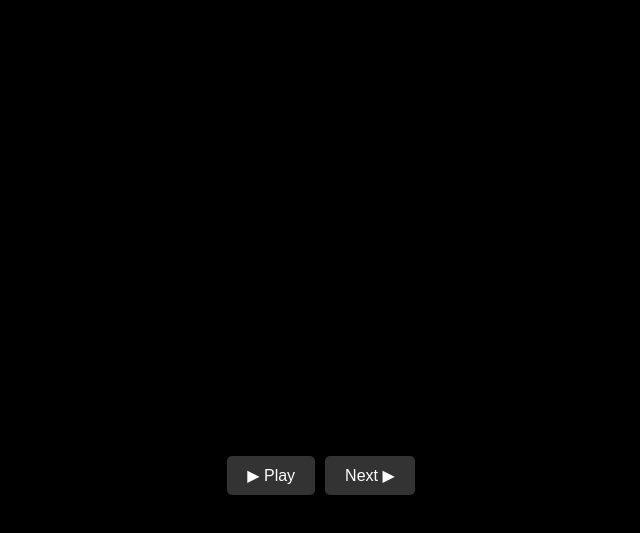
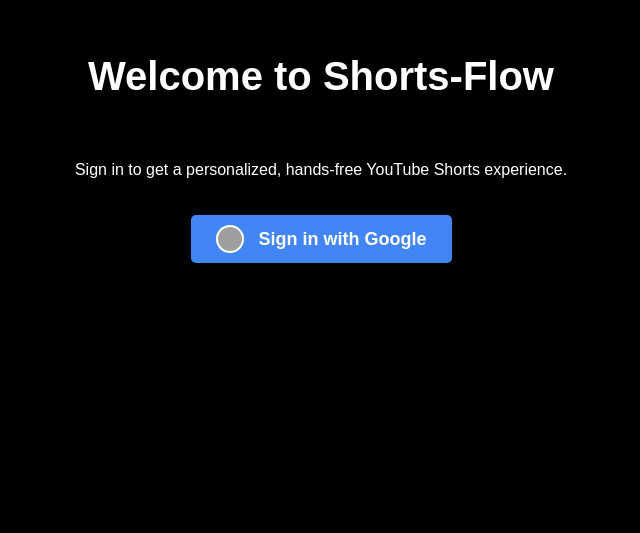
Before and after one commit to kalnal0928/shorts-flow, a React (Create React App) app: page / in a window 1280 px wide. Shown: the part 255-788 px from the top of the page, without its empty margins (319-959 px from the left). Built offline with nearby package versions, Linux system fonts and the light colour scheme; grey boxes are pictures that could not be loaded.

Commit message:
코드 수정

```diff
--- a/package.json
+++ b/package.json
@@ -3,17 +3,19 @@
   "version": "0.1.0",
   "private": true,
   "dependencies": {
+    "@react-oauth/google": "^0.12.2",
     "@testing-library/dom": "^10.4.1",
     "@testing-library/jest-dom": "^6.9.1",
     "@testing-library/react": "^16.3.0",
     "@testing-library/user-event": "^13.5.0",
+    "axios": "^1.13.2",
     "react": "^19.2.0",
     "react-dom": "^19.2.0",
     "react-scripts": "5.0.1",
     "react-youtube": "^10.1.0",
     "web-vitals": "^2.1.4"
   },
-  "homepage": "https://{github-username}.github.io/{repository-name}",
+  "homepage": "https://kalnal0928.github.io/shorts-flow",
   "scripts": {
     "start": "react-scripts start",
     "build": "react-scripts build",
--- a/src/App.css
+++ b/src/App.css
@@ -51,3 +51,80 @@
 .controls button:hover {
   background-color: #555;
 }
+
+/* --- Login View Styles --- */
+.login-container {
+  display: flex;
+  flex-direction: column;
+  align-items: center;
+  gap: 20px;
+  padding: 20px;
+  text-align: center;
+}
+
+.login-container h1 {
+  font-size: 2.5rem;
+}
+
+.login-button {
+  display: flex;
+  align-items: center;
+  gap: 15px;
+  padding: 10px 25px;
+  font-size: 18px;
+  font-weight: bold;
+  cursor: pointer;
+  background-color: #4285F4;
+  color: #fff;
+  border: none;
+  border-radius: 5px;
+  transition: background-color 0.3s ease;
+  box-shadow: 0 2px 4px 0 rgba(0,0,0,0.25);
+}
+
+.login-button:hover {
+  background-color: #357ae8;
+}
+
+.login-button img {
+  width: 24px;
+  height: 24px;
+  background-color: #fff;
+  border-radius: 50%;
+  padding: 2px;
+}
+
+
+/* --- User Profile Styles --- */
+.user-profile {
+  position: absolute;
+  top: 15px;
+  right: 20px;
+  display: flex;
+  align-items: center;
+  gap: 10px;
+  background-color: rgba(0, 0, 0, 0.5);
+  padding: 5px 10px;
+  border-radius: 20px;
+  z-index: 10;
+}
+
+.user-profile img {
+  width: 30px;
+  height: 30px;
+  border-radius: 50%;
+}
+
+.logout-button {
+  background: #555;
+  color: white;
+  border: none;
+  padding: 5px 10px;
+  border-radius: 5px;
+  cursor: pointer;
+  font-size: 12px;
+}
+
+.logout-button:hover {
+  background: #777;
+}
--- a/src/App.js
+++ b/src/App.js
@@ -1,101 +1,108 @@
 import React, { useState, useRef, useEffect } from 'react';
 import YouTube from 'react-youtube';
+import { useGoogleLogin } from '@react-oauth/google';
+import axios from 'axios';
 import './App.css';
 
 function App() {
-  // Hardcoded list of YouTube Shorts video IDs
-  // You can replace these with your own desired Shorts IDs
-  const videoIds = [
-    '0aQjb7iR5d8', // Example Short ID 1
-    'Mjj_KzW270U', // Example Short ID 2
-    'y2A0P2j9j94', // Example Short ID 3
-    'F_Bv1zN5b1o', // Example Short ID 4
-    'yG4q-75sF4E', // Example Short ID 5
-    // Add more Shorts IDs as needed
-  ];
+  const [user, setUser] = useState(null); // To store user profile
+  const [token, setToken] = useState(null); // To store access token
+
+  // Hardcoded list of YouTube Shorts video IDs (will be replaced by API call later)
+  const [videoIds, setVideoIds] = useState([
+    '0aQjb7iR5d8',
+    'Mjj_KzW270U',
+    'y2A0P2j9j94',
+    'F_Bv1zN5b1o',
+    'yG4q-75sF4E',
+  ]);
 
   const [currentVideoIndex, setCurrentVideoIndex] = useState(0);
   const [isPlaying, setIsPlaying] = useState(false);
-  const playerRef = useRef(null); // To store the YouTube Player instance
+  const playerRef = useRef(null);
 
-  // YouTube Player options
+  const login = useGoogleLogin({
+    onSuccess: async (tokenResponse) => {
+      setToken(tokenResponse.access_token);
+      try {
+        const res = await axios.get('https://www.googleapis.com/oauth2/v3/userinfo', {
+          headers: {
+            Authorization: `Bearer ${tokenResponse.access_token}`,
+          },
+        });
+        setUser(res.data);
+      } catch (err) {
+        console.error('Error fetching user info: ', err);
+      }
+    },
+    onError: (error) => console.error('Login Failed:', error),
+    scope: 'https://www.googleapis.com/auth/youtube.readonly', // Request access to YouTube data
+  });
+
+  const logout = () => {
+    setUser(null);
+    setToken(null);
+    // Optionally, you can revoke the token
+    // googleLogout(); // from @react-oauth/google
+  };
+
+  // --- YouTube Player Logic (mostly unchanged) ---
   const opts = {
     height: '100%',
     width: '100%',
     playerVars: {
-      autoplay: 1, // Auto-play the video
-      controls: 0, // Hide player controls
-      disablekb: 1, // Disable keyboard controls
-      modestbranding: 1, // Hide YouTube logo
-      rel: 0, // Do not show related videos
-      showinfo: 0, // Hide video title and uploader info
-      iv_load_policy: 3, // Do not show video annotations
-      loop: 1, // loop the video by default
-      playlist: videoIds[currentVideoIndex], // Needed for looping a single video if `loop` is 1
+      autoplay: 1, controls: 0, disablekb: 1, modestbranding: 1,
+      rel: 0, showinfo: 0, iv_load_policy: 3, loop: 1,
+      playlist: videoIds[currentVideoIndex],
     },
   };
 
-  // When the player is ready, store the instance and start playing
   const onPlayerReady = (event) => {
     playerRef.current = event.target;
     playerRef.current.playVideo();
     setIsPlaying(true);
   };
 
-  // When a video ends, go to the next one
   const onPlayerStateChange = (event) => {
-    // YT.PlayerState.ENDED is 0
-    // YT.PlayerState.PLAYING is 1
-    // YT.PlayerState.PAUSED is 2
     if (event.data === window.YT.PlayerState.ENDED) {
       handleNextVideo();
-    } else if (event.data === window.YT.PlayerState.PLAYING) {
-      setIsPlaying(true);
-    } else if (event.data === window.YT.PlayerState.PAUSED || event.data === window.YT.PlayerState.BUFFERING) {
-      setIsPlaying(false);
+    }
+    setIsPlaying(event.data === window.YT.PlayerState.PLAYING);
+  };
+
+  const handlePlayPause = () => {
+    if (playerRef.current) {
+      isPlaying ? playerRef.current.pauseVideo() : playerRef.current.playVideo();
     }
   };
 
-  // Handle Play/Pause button click
-  const handlePlayPause = () => {
+  const handleNextVideo = () => {
+    const nextIndex = (currentVideoIndex + 1) % videoIds.length;
+    setCurrentVideoIndex(nextIndex);
     if (playerRef.current) {
-      if (isPlaying) {
-        playerRef.current.pauseVideo();
-      } else {
-        playerRef.current.playVideo();
-      }
-      setIsPlaying(!isPlaying);
+      playerRef.current.loadVideoById(videoIds[nextIndex], 0);
     }
   };
 
-  // Handle Next Video button click
-  const handleNextVideo = () => {
-    setCurrentVideoIndex((prevIndex) => (prevIndex + 1) % videoIds.length);
-    // Explicitly set loop to 0 when moving to next video,
-    // then set it back to 1 for the new video ID for consistent looping behavior
-    // This is a workaround for YouTube API's playlist/loop interaction
-    if (playerRef.current) {
-      playerRef.current.loadVideoById(videoIds[(currentVideoIndex + 1) % videoIds.length], 0);
-      playerRef.current.playVideo(); // Ensure play after loading
+  useEffect(() => {
+    if (user && token) {
+      // TODO: Fetch personalized shorts from YouTube API
+      console.log('Logged in! Ready to fetch YouTube data with token:', token);
+      // For now, we just use the hardcoded list.
+      // setVideoIds([]); // You might want to clear the default list
     }
-    setIsPlaying(true);
-  };
-
-  useEffect(() => {
-    // When currentVideoIndex changes, update the playlist option
-    // This effect is mostly for the `playlist` option to work correctly
-    // or when the videoId passed to YouTube component changes
-    const currentVideoId = videoIds[currentVideoIndex];
-    if (playerRef.current && (playerRef.current.getVideoData().video_id !== currentVideoId)) {
-        playerRef.current.loadVideoById(currentVideoId, 0); // Load new video at 0 seconds
-        playerRef.current.playVideo();
-        setIsPlaying(true);
-    }
-  }, [currentVideoIndex, videoIds]);
-
+  }, [user, token]);
 
   return (
     <div className="App">
+      {user ? (
+        // --- Logged-in View ---
+        <>
+          <div className="user-profile">
+            <img src={user.picture} alt={user.name} />
+            <span>Welcome, {user.given_name || user.name}</span>
+            <button onClick={logout} className="logout-button">Logout</button>
+          </div>
           <div className="video-container">
             <YouTube
               videoId={videoIds[currentVideoIndex]}
@@ -105,13 +112,21 @@
             />
           </div>
           <div className="controls">
-        <button onClick={handlePlayPause}>
-          {isPlaying ? '❚❚ Pause' : '▶ Play'}
-        </button>
-        <button onClick={handleNextVideo}>
-          Next ▶
+            <button onClick={handlePlayPause}>{isPlaying ? '❚❚ Pause' : '▶ Play'}</button>
+            <button onClick={handleNextVideo}>Next ▶</button>
+          </div>
+        </>
+      ) : (
+        // --- Logged-out View ---
+        <div className="login-container">
+          <h1>Welcome to Shorts-Flow</h1>
+          <p>Sign in to get a personalized, hands-free YouTube Shorts experience.</p>
+          <button onClick={() => login()} className="login-button">
+            <img src="https://developers.google.com/identity/images/g-logo.png" alt="Google logo" />
+            Sign in with Google
           </button>
         </div>
+      )}
     </div>
   );
 }
--- a/src/index.js
+++ b/src/index.js
@@ -1,11 +1,14 @@
 import React from 'react';
 import ReactDOM from 'react-dom/client';
+import { GoogleOAuthProvider } from '@react-oauth/google';
 import './index.css';
 import App from './App';
 
 const root = ReactDOM.createRoot(document.getElementById('root'));
 root.render(
   <React.StrictMode>
-    <App />
+    <GoogleOAuthProvider clientId="205853716243-jc7tstuv9peonufojdt2uph3vcb.apps.googleusercontent.com">
+      <App />
+    </GoogleOAuthProvider>
   </React.StrictMode>
 );
```
Also changed, not shown: 1 other file (tests, documents, lock files or other folders). Lines whose indentation alone changed are shown as unchanged.
